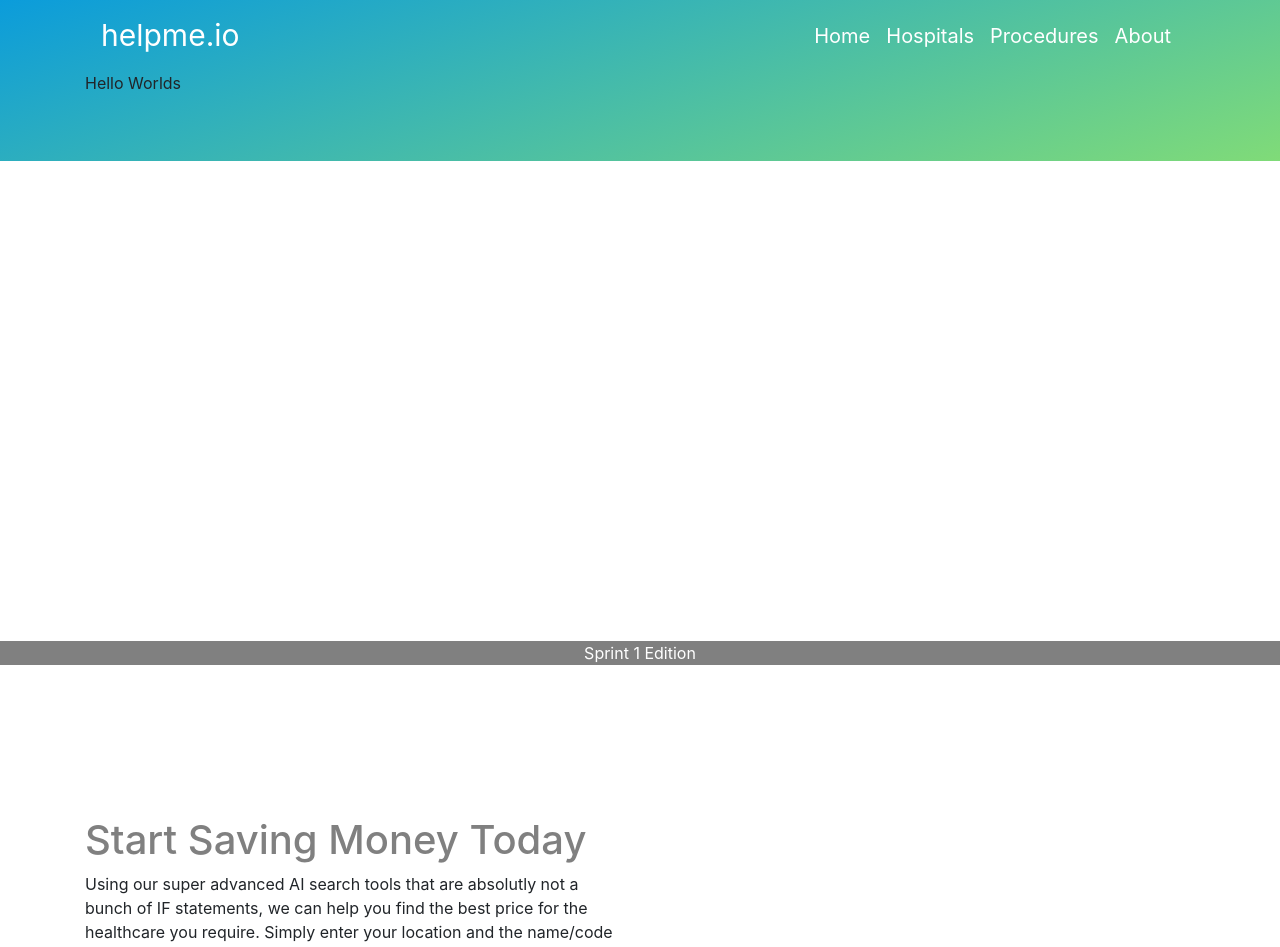
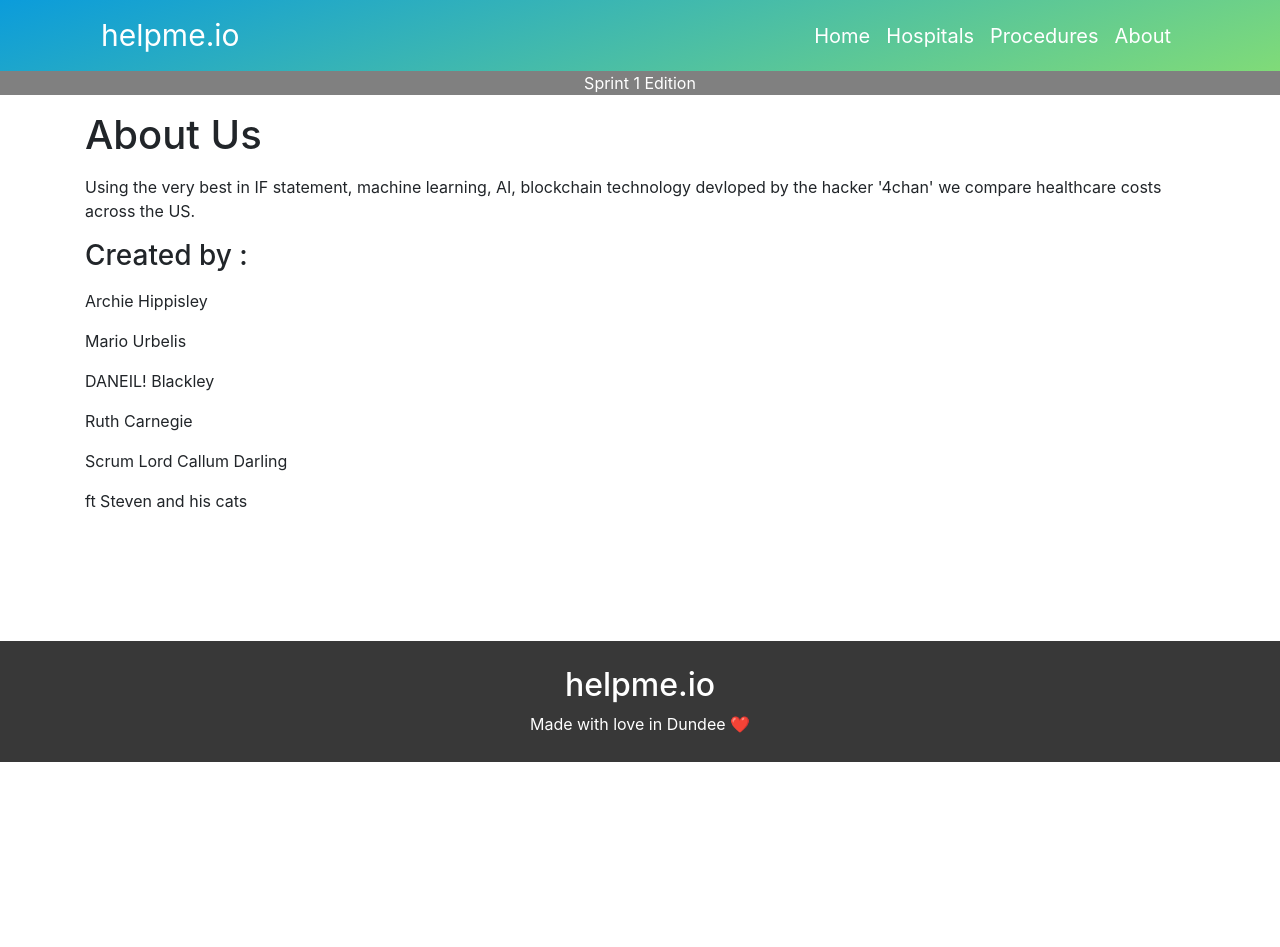
Before and after one commit to mariusurbelis/Team17, a React (Create React App) app in the folder frontend/: page /about in a window 1280 px wide. Shown: the top 947 px of the page. After the commit the page ends 800 px from the top, so only its background shows below. Built offline with nearby package versions, Linux system fonts and the light colour scheme; no server answers.

Commit message:
Frontend ready for database components

```diff
--- a/frontend/src/About.js
+++ b/frontend/src/About.js
@@ -2,6 +2,18 @@ import React from 'react';
 
 export const About = () =>(
     <div>
-        <p>Hello Worlds</p>
+        <h1>About Us</h1>
+        <p></p>
+        <p>Using the very best in IF statement, machine learning, AI, blockchain technology devloped by the hacker '4chan' we compare healthcare costs across the US.</p>
+        <p></p>
+        <h3>Created by :</h3>
+        <p></p>
+        <p>Archie Hippisley</p>
+        <p>Mario Urbelis</p>
+        <p>DANEIL! Blackley</p>
+        <p>Ruth Carnegie</p>
+        <p>Scrum Lord Callum Darling</p>
+        <p>ft Steven and his cats</p>
+
     </div>
 )
--- a/frontend/src/App.js
+++ b/frontend/src/App.js
@@ -1,14 +1,14 @@
 import React, { Component } from 'react';
 import { BrowserRouter as Router, Route, Switch } from 'react-router-dom';
 
-// These are for page navigation
+// These are for page navigation, components change depending page..
 import { Home } from './Home';
-// import { Hospitals } from './Hospitals';
+//import { Hospitals } from './Hospitals';
 import { Procedures } from './Procedures';
 import { About } from './About';
 import { NoMatch } from './NoMatch';
 
-// These are for each ui component
+// These are for each UI component
 import { Version } from './components/Version';
 import { ColorLayout } from './components/ColorLayout';
 import { NavigationBar } from './components/NavigationBar';
@@ -55,33 +55,43 @@ class App extends Component {
 
   render(){
     return(
+
       <React.Fragment>
+
+          {/* Header Area - Essentially the Navbar and color gradient components*/}
           <ColorLayout>
-          <NavigationBar>
-          </NavigationBar>
+            <NavigationBar>
+            </NavigationBar>
             <Router>
               <Switch>
+                {/* This is for the homepage city picture and heading text 'smarter healthcare etc' */}
+                {/* <Route path = "PAGE-NAME" component = {"NAME-OF-COMPONENT,NAME-OF-COMPONENT-2, etc etc"}/> */}
                 <Route exact path = "/" component = {Home}/>
-                {/* <Route path = "/hospitals" component = {Hospitals}/> */}
-                <Route path = "/procedures" component = {Procedures}/>
-                <Route path = "/about" component = {About}/>
-                <Route component = {NoMatch}/>
               </Switch>
             </Router>
           </ColorLayout>
-          <div style={{'height': '60vh'}} className={'container overflow-auto'}>
-            <ProcedureList procedures = {this.state.procedures} />
-          </div>
+
+          {/* Version Bar -- The little grey bar just underneath the header */}
           <Version>
           </Version>
+
+          {/* Main page area, put your components in here <3 - LowerLayout is just a react container to keep things neat */}
+          {/* <Route path = "PAGE-NAME(Page you want component to appear on)" component = {"NAME-OF-COMPONENT,NAME-OF-COMPONENT-2, etc etc"}/> */}
           <LowerLayout>
-            <HomepageSearch>
+            <Router>
+            <Switch>
+              <Route exact path = "/" component = {HomepageSearch}/>
+              <Route path = "/about" component = {About}/>
+            </Switch>
+            </Router>
+          </LowerLayout>
 
-            </HomepageSearch>
-          </LowerLayout>
+          {/* Its kinda obvious what this bit does..*/}
         <Footer>
         </Footer>
+
       </React.Fragment>
+
     );
   }
 }
--- a/frontend/src/Home.js
+++ b/frontend/src/Home.js
@@ -2,7 +2,10 @@ import React from 'react';
 import Image from 'react-bootstrap/Image';
 import Row from 'react-bootstrap/Row';
 import Col from 'react-bootstrap/Col';
+import { Container } from 'react-bootstrap';
+
 import styled from 'styled-components';
+
 
 import City from './assets/city.png';
 
@@ -19,16 +22,19 @@ const Styles = styled.div`
 
     img{
         padding-top :50px;
+        padding-bottom :50px;
         height: auto;
         align-content: right;
     }
 `;
 
-export const Home = () =>(
+export const Home = (props) =>(
     <Styles>
         <Row>
             <Col><h1 class = "homeHeading">A smarter way to find affordable healthcare</h1></Col>
             <Col><Image src={City} align="right"/></Col>
+            {/* Remove Linus \/\/\/    Uncomment the image /\/\/\ */}
+            {/*<Col><Image style={{'width':'300px'}} src={'https://kwize.com/pics/Linus-Torvalds-quote-about-talking-1c9797.jpg'} align="right"/></Col>*/}
         </Row>
     </Styles>
 )
--- a/frontend/src/Hospitals.js
+++ b/frontend/src/Hospitals.js
@@ -97,4 +97,4 @@ class App extends Component {
   }
 }
 
-// export Hospitals from 'Hospitals'
+export Hospitals from 'Hospitals';
--- a/frontend/src/Procedures.js
+++ b/frontend/src/Procedures.js
@@ -2,6 +2,5 @@ import React from 'react';
 
 export const Procedures = () =>(
     <div>
-        <p>Hello Worlds</p>
     </div>
 )
--- a/frontend/src/components/ColorLayout.js
+++ b/frontend/src/components/ColorLayout.js
@@ -9,7 +9,6 @@ const Styles = styled.div`
     background: rgb(11,156,219);
     background: linear-gradient(162deg, rgba(11,156,219,1) 0%, rgba(128,219,120,1) 100%);
     height: auto;
-    padding-bottom: 50px;
 `;
 
 export const ColorLayout = (props) => (
--- a/frontend/src/components/Footer.js
+++ b/frontend/src/components/Footer.js
@@ -1,7 +1,4 @@
 import React from 'react';
-import { Container } from 'react-bootstrap';
-import Row from 'react-bootstrap/Row';
-import Col from 'react-bootstrap/Col';
 import styled from 'styled-components';
 
 const Styles = styled.div`
--- a/frontend/src/components/HomepageSearch.js
+++ b/frontend/src/components/HomepageSearch.js
@@ -2,6 +2,7 @@ import React from 'react';
 import Image from 'react-bootstrap/Image';
 import Row from 'react-bootstrap/Row';
 import Col from 'react-bootstrap/Col';
+import Placeholder from '../assets/placeholder.png';
 import styled from 'styled-components';
 
 const Styles = styled.div`
@@ -33,7 +34,7 @@ export const HomepageSearch = () =>(
                     and the name/code of the procedure and hit search.
                 </p>
             </Col>
-            <Col></Col>
+            <Col><Image src={Placeholder} align="right"/></Col>
         </Row>
     </Styles>
 )
```
Also changed, not shown: frontend/src/assets/placeholder.png (added).
